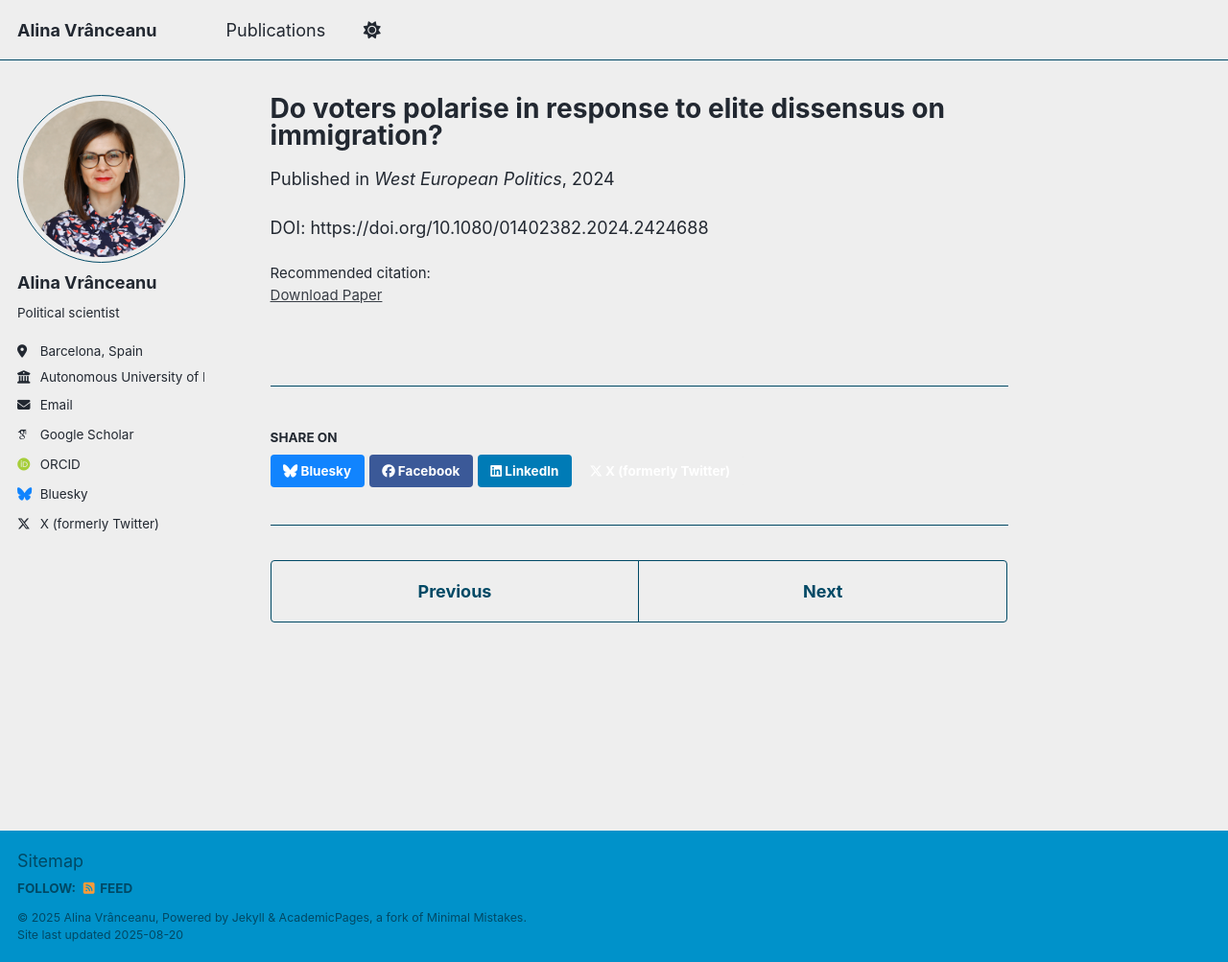
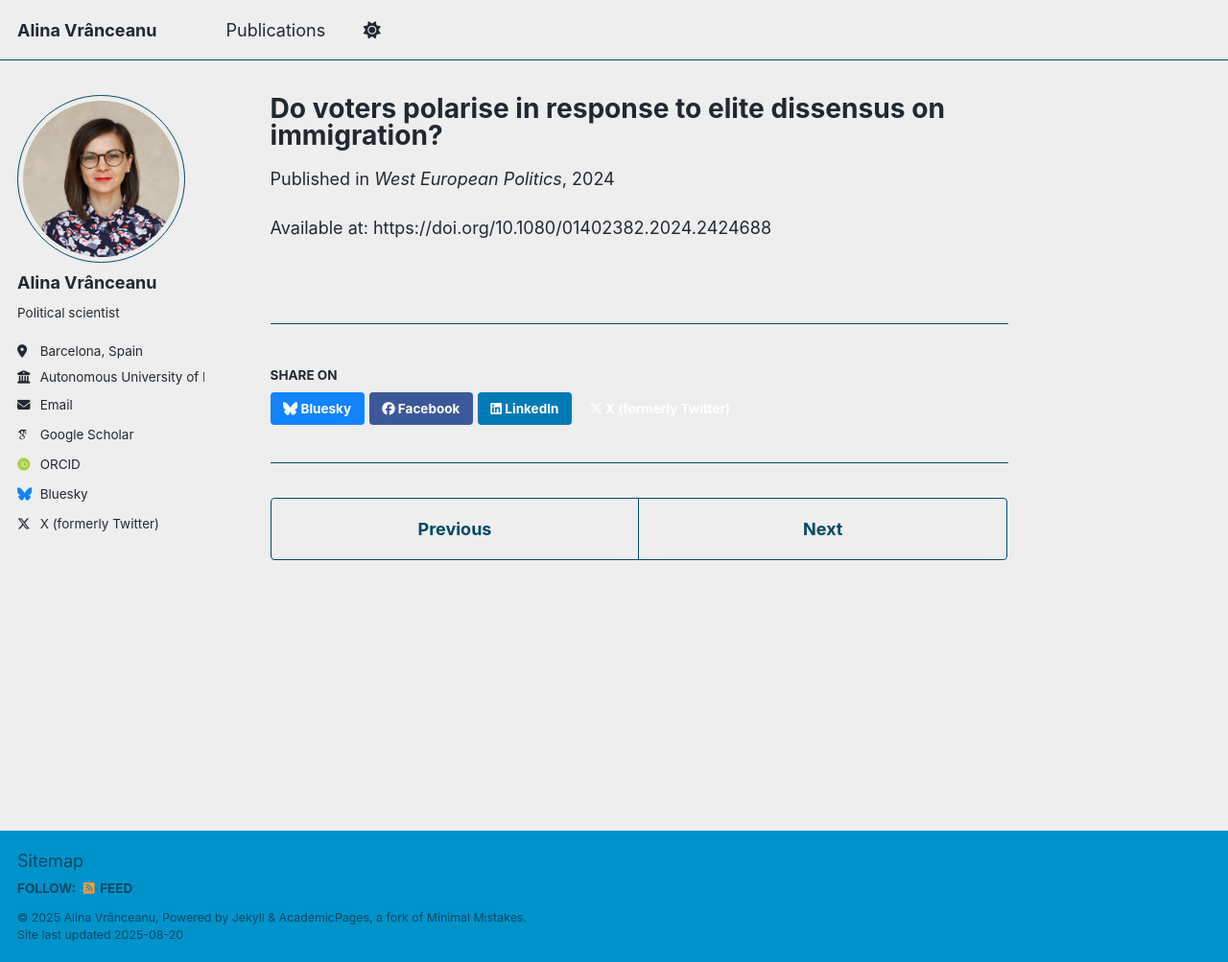
Before and after one commit to alinavranceanu/alinavranceanu.github.io, a Jekyll site: the page built from _publications/2024-Vranceanu-WEP.md, in a window 1280 px wide and 1003 px high. Shown: the whole window at 96% size. Built offline with Jekyll 4.4.1, drawn with Linux system fonts in a browser that asks for light colours; some web fonts are replaced; a script that is not in the unit is left out.

Commit message:
Update 2024-Vranceanu-WEP.md

```diff
--- a/_publications/2024-Vranceanu-WEP.md
+++ b/_publications/2024-Vranceanu-WEP.md
@@ -3,11 +3,8 @@ title: "Do voters polarise in response to elite dissensus on immigration?"
 collection: publications
 category: manuscripts
 permalink: /publication/2024-Vranceanu-WEP
-excerpt: ''
 date: 2024-11-13
 venue: 'West European Politics'
-paperurl: ''
-citation: ''
 ---
 
-DOI: https://doi.org/10.1080/01402382.2024.2424688
+Available at: https://doi.org/10.1080/01402382.2024.2424688
```
